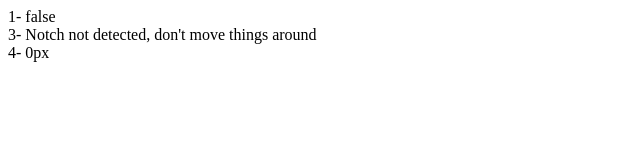
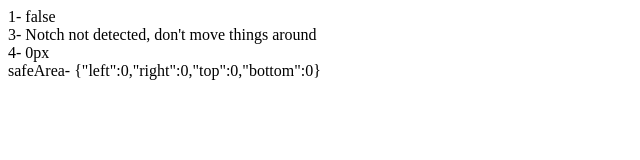
Before and after one commit to digvijayu/js-mobile-notch-detection, a plain HTML site: page index.html in a window 1280 px wide. Shown: the whole page, without its empty margins (0-640 px from the left). Drawn offline with Linux system fonts and the light colour scheme.

Commit message:
chore: added another safe area test

```diff
--- a/index.html
+++ b/index.html
@@ -130,6 +130,36 @@
     const el4 = document.createElement('div');
     document.body.appendChild(el4)
     el4.innerText = `4- ${satValue}`;
+
+    // 5----------------
+    function getSafeArea() {
+        let safeArea = { left: 0, right: 0, top: 0, bottom: 0 };
+        const div = document.createElement('div');
+        if (!window.CSS) {
+            return safeArea;
+        }
+        if (CSS.supports('padding-left: constant(safe-area-inset-left)')) {
+            div.style.padding = 'constant(safe-area-inset-top) constant(safe-area-inset-right) constant(safe-area-inset-bottom) constant(safe-area-inset-left)';
+        }
+        if (CSS.supports('padding-left: env(safe-area-inset-left)')) {
+            div.style.padding = 'env(safe-area-inset-top) env(safe-area-inset-right) env(safe-area-inset-bottom) env(safe-area-inset-left)';
+        }
+        document.body.appendChild(div);
+        safeArea = {
+            left: parseInt(window.getComputedStyle(div).paddingLeft, 10),
+            right: parseInt(window.getComputedStyle(div).paddingRight, 10),
+            top: parseInt(window.getComputedStyle(div).paddingTop, 10),
+            bottom: parseInt(window.getComputedStyle(div).paddingBottom, 10)
+        };
+        document.body.removeChild(div);
+
+        return safeArea;
+    }
+    const el5 = document.createElement('div');
+    document.body.appendChild(el5)
+    el5.innerText = `safeArea- ${JSON.stringify(getSafeArea())}`;
+
+
   </script>
 </body>
 
```
